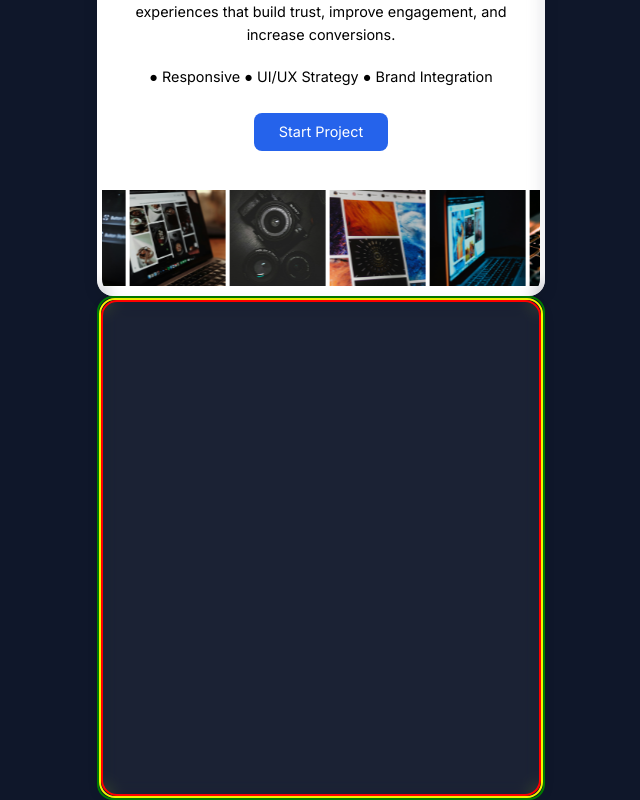
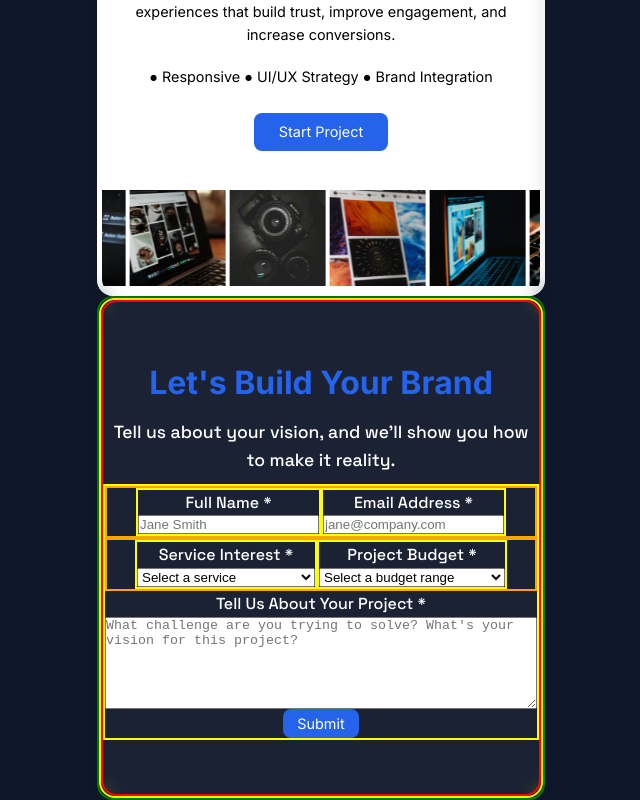
Before and after one commit to Lebo-Madikane/Atum., a Next.js app: page / in a window 1280 px wide. Shown: the part 2966-3766 px from the top of the page, without its empty margins (319-959 px from the left). Built offline with nearby package versions, Linux system fonts and the light colour scheme; a web font is replaced by a local one.

Commit message:
structure ContactForm component

```diff
--- a/src/components/ContactForm/ContactForm.js
+++ b/src/components/ContactForm/ContactForm.js
@@ -1,17 +1,186 @@
+'use client';
 import Link from 'next/link'
 import styles from './ContactForm.module.scss'
 import Card from '@/components/UI/Card/Card'
 import Button from '@/components/UI/Button/Button'
-import { FontAwesomeIcon } from '@fortawesome/react-fontawesome';
-import { faEnvelope, faPlaneDeparture } from "@fortawesome/free-solid-svg-icons";
+import { useState } from 'react';
 
 export default function ContactForm() {
 
+    const [formData, setFormData] = useState({
+        fullName: '',
+        email: '',
+        service: '',
+        budget: '',
+        projectDescription: '',
+    });
+
+    const [isSubmitting, setIsSubmitting] = useState(false);
+    const [submitStatus, setSubmitStatus] = useState(null);
+
+    const handleChange = (e) => {
+        const { name, value } = e.target;
+        setFormData(prev => ({
+            ...prev,
+            [name]: value
+        }));
+    };
+
+    const handleSubmit = async (e) => {
+        e.preventDefault();
+        setIsSubmitting(true);
+
+        // Your form submission logic here
+        try {
+            const response = await fetch('/api/contact', {
+                method: 'POST',
+                headers: { 'Content-Type': 'application/json' },
+                body: JSON.stringify(formData)
+            });
+
+            if (response.ok) {
+                setSubmitStatus('success');
+                // Reset form
+                setFormData({
+                    fullName: '',
+                    email: '',
+                    service: '',
+                    budget: '',
+                    projectDescription: '',
+                });
+            } else {
+                setSubmitStatus('error');
+            }
+        } catch (error) {
+            setSubmitStatus('error');
+        } finally {
+            setIsSubmitting(false);
+        }
+    };
+
     return (
-        <section className={styles.contactForm}>
+        <section className={styles.contactFormSection}>
             <div className={styles.container}>
                 <Card className={styles.contactFormCard}>
+                    <div className={styles.contactFormHeader}>
+                        <h2>Let's Build Your Brand</h2>
+                        <p>Tell us about your vision, and we'll show you how to make it reality.</p>
+                    </div>
+                    <form className={styles.contactForm} onSubmit={handleSubmit}>
+                        <div className={styles.formGroup}>
+                            <div className={styles.formfullName}>
+                                <label htmlFor="fullName" className="formLabel">
+                                    Full Name <span className="formRequired">*</span>
+                                </label>
+                                <input
+                                    type="text"
+                                    id="fullName"
+                                    name="fullName"
+                                    value={formData.fullName}
+                                    onChange={handleChange}
+                                    className="formInput"
+                                    placeholder="Jane Smith"
+                                    required
+                                />
+                            </div>
+                            <div className={styles.formEmail}>
+                                <label htmlFor="email" className="formLabel">
+                                    Email Address <span className="formRequired">*</span>
+                                </label>
+                                <input
+                                    type="email"
+                                    id="email"
+                                    name="email"
+                                    value={formData.email}
+                                    onChange={handleChange}
+                                    className="formInput"
+                                    placeholder="jane@company.com"
+                                    required
+                                />
+                            </div>
+                        </div>
+                        <div className={styles.formGroup}>
+                            <div className={styles.formService}>
+                                <label htmlFor="service" className="formLabel">
+                                    Service Interest <span className="formRequired">*</span>
+                                </label>
+                                <select
+                                    id="service"
+                                    name="service"
+                                    value={formData.service}
+                                    onChange={handleChange}
+                                    className="formSelect"
+                                    required
+                                >
+                                    <option value="">Select a service</option>
+                                    <option value="web-design">Web Design</option>
+                                    <option value="web-development">Web Development</option>
+                                    <option value="digital-marketing">Digital Marketing</option>
+                                    <option value="branding">Branding & Identity</option>
+                                    <option value="full-transformation">Full Digital Transformation</option>
+                                    <option value="consulting">Not Sure Yet / Consulting</option>
+                                </select>
+                            </div>
+                            <div className={styles.formBudget}>
+                                <label htmlFor="budget" className="formLabel">
+                                    Project Budget <span className="formRequired">*</span>
+                                </label>
+                                <select
+                                    id="budget"
+                                    name="budget"
+                                    value={formData.budget}
+                                    onChange={handleChange}
+                                    className="formSelect"
+                                    required
+                                >
+                                    <option value="">Select a budget range</option>
+                                    <option value="under-5k">Under R50,000</option>
+                                    <option value="5k-15k">R50,000 - R150,000</option>
+                                    <option value="15k-30k">R150,000 - R300,000</option>
+                                    <option value="30k-50k">R300,000 - R500,000</option>
+                                    <option value="50k-plus">R500,000+</option>
+                                    <option value="help-determining">I need help determining this</option>
+                                </select>
+                            </div>
+                        </div>
+                        <div className={styles.formDescription}>
+                            <label htmlFor="projectDescription" className="formLabel">
+                                Tell Us About Your Project <span className="formRequired">*</span>
+                            </label>
+                            <textarea
+                                id="projectDescription"
+                                name="projectDescription"
+                                value={formData.projectDescription}
+                                onChange={handleChange}
+                                className="formTextarea"
+                                placeholder="What challenge are you trying to solve? What's your vision for this project?"
+                                rows="6"
+                                required
+                            ></textarea>
+                        </div>
+                        {/* Submit Button */}
+                        <div className="form__group form__group--full">
+                            <Button
+                                type="submit"
+                                className="form__submit"
+                                disabled={isSubmitting}
+                            >
+                                {isSubmitting ? 'Sending...' : 'Submit'}
+                            </Button>
+                        </div>
 
+                        {/* Success/Error Messages */}
+                        {submitStatus === 'success' && (
+                            <div className="form__message form__message--success">
+                                🚀 Thanks for reaching out! We'll be in touch within 24 hours.
+                            </div>
+                        )}
+                        {submitStatus === 'error' && (
+                            <div className="form__message form__message--error">
+                                Something went wrong. Please try again or email us directly at hello@atum.digital
+                            </div>
+                        )}
+                    </form>
                 </Card>
             </div>
         </section>
--- a/src/components/ContactForm/ContactForm.module.scss
+++ b/src/components/ContactForm/ContactForm.module.scss
@@ -1,7 +1,7 @@
 @use '../../styles/variables' as *;
 @use '../../styles/mixins' as *;
 
-.contactForm {
+.contactFormSection {
     width: 35%;
     //height: 500px;
     margin: 0 auto;
@@ -27,6 +27,28 @@
             align-content: center;
             border: 2px solid red;
 
+            .contactForm {
+                border: 2px solid yellow;
+
+                .formGroup {
+                    display: flex;
+                    justify-content: center;
+                    flex-wrap: wrap;
+                    gap: 15;
+                    border: 2px solid orange;
+
+                    .formfullName, .formEmail, .formService, .formBudget {
+                        display: flex;
+                        flex-direction: column;
+                        border: 2px solid yellow;
+                    }
+                }
+
+                .formDescription {
+                    display: flex;
+                    flex-direction: column;
+                }
+            }
         }
 
         @include mobile {
```
